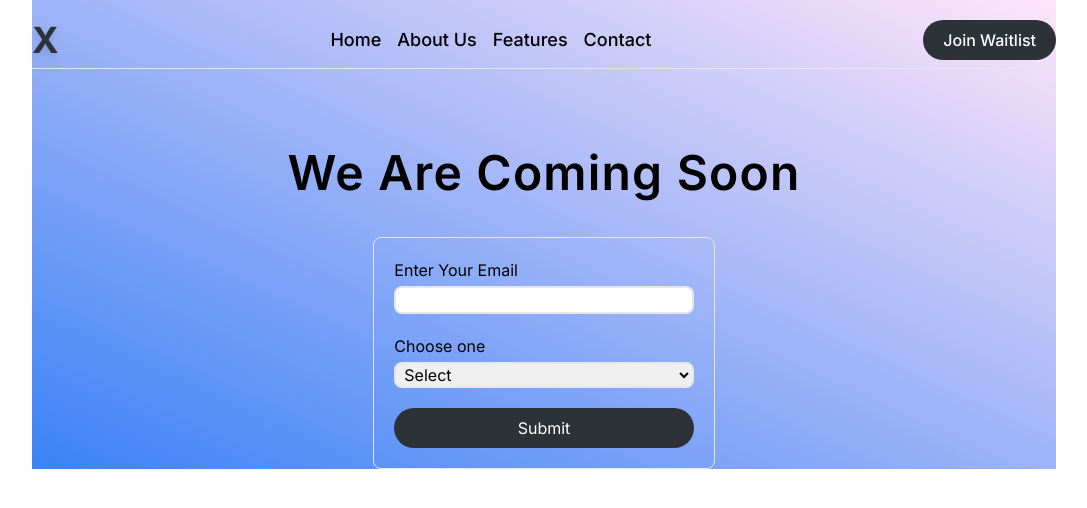
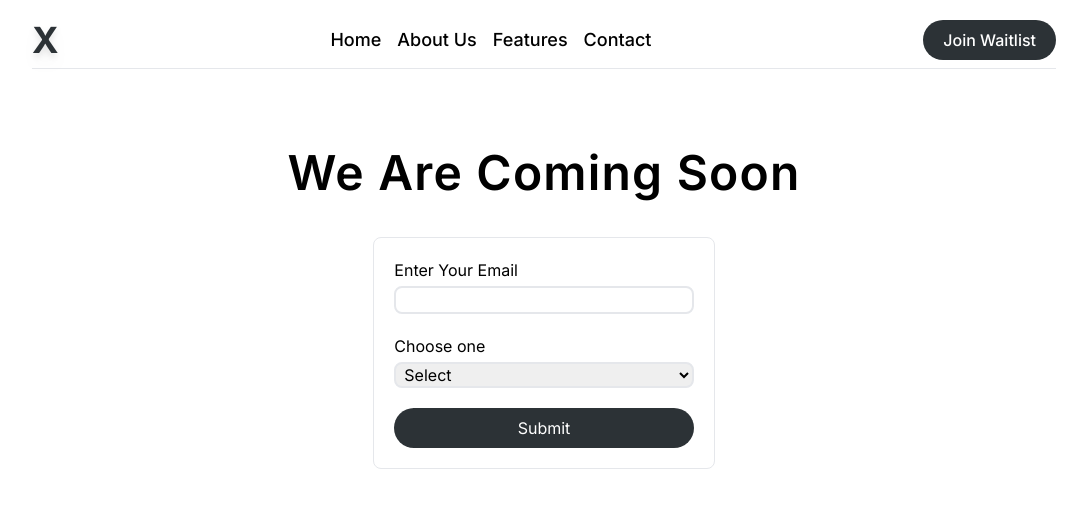
Before and after one commit to ShivaKodes/stealth, a Next.js app: page /join-waitlist in a window 1280 px wide. Shown: the top 508 px of the page, without its empty margins (96-1183 px from the left). Built offline with nearby package versions, Linux system fonts and the light colour scheme.

Commit message:
fixed typescript error

```diff
--- a/app/components/Button.tsx
+++ b/app/components/Button.tsx
@@ -12,14 +12,14 @@ interface ButtonProps extends ButtonHTMLAttributes<HTMLButtonElement> {
 
 const Button=({children,className}:ButtonProps)=>{
 
-    const ref=useRef(null);
+    const ref=useRef<HTMLButtonElement>(null);
 
     const [position,setPosition]=useState({x:0,y:0})
 
 
     const handleMouseMove=(event:any)=>{
         const {clientX,clientY}=event;
-        const {width,height,left,top}=ref.current.getBoundingClientRect();
+        const {width,height,left,top}=ref.current!.getBoundingClientRect();
         const x=clientX-(left+width/2)
         const y=clientY-(top+height/2)
         setPosition({x,y})
--- a/app/join-waitlist/layout.tsx
+++ b/app/join-waitlist/layout.tsx
@@ -4,7 +4,7 @@ export default function WaitlistLayout({
   children: React.ReactNode
 }) {
   return (
-    <div className=" bg-gradient-to-tr from-blue-500 to-pale-purple">
+    <div className="">
         {children}
     </div>
   )
--- a/app/join-waitlist/page.tsx
+++ b/app/join-waitlist/page.tsx
@@ -5,7 +5,7 @@ import Header from "./components/Header"
 const JoinWaitlist=()=>{
 
     return(
-        <div className="mx-auto bg-gradient-to-tr from-blue-500 to-pale-purple">
+        <div className="mx-auto">
             <Navbar />
             <Header />
             <Form />
```
